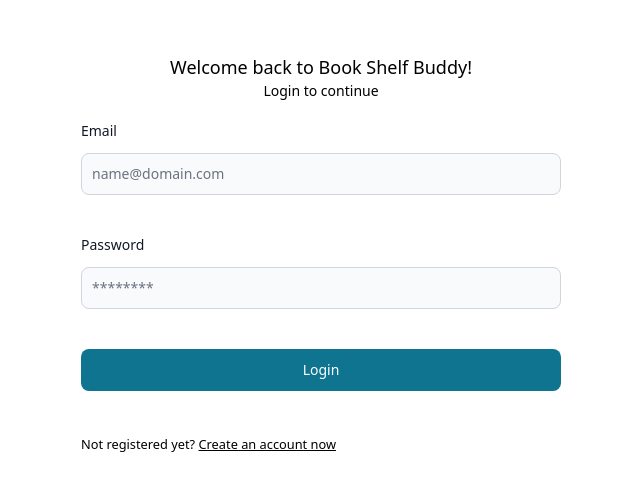
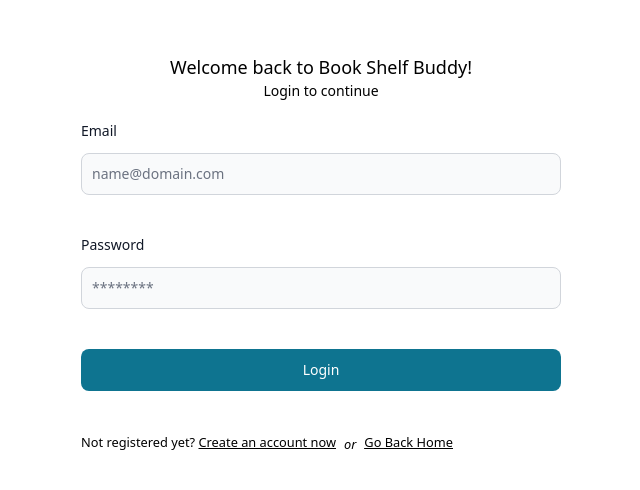
Before and after one commit to kobby18-50/react-library, a React (Vite) app: page /auth/login in a window 1280 px wide. Shown: the part 156-646 px from the top of the page, without its empty margins (319-959 px from the left). Built offline with nearby package versions, Linux system fonts and the light colour scheme.

Commit message:
add footer component and enhance navigation links

```diff
--- a/src/App.tsx
+++ b/src/App.tsx
@@ -8,6 +8,7 @@ import AddBook from './pages/AddBook'
 import Dashboard from './pages/Dashboard'
 import DashboardBook from './pages/DashboardBook'
 import EditBook from './pages/EditBook'
+import Footer from './components/Footer'
 
 
 function App() {
@@ -31,6 +32,7 @@ function App() {
       </Routes>
 
 
+
     </section>
   )
 }
--- /dev/null
+++ b/src/components/Footer.tsx
@@ -0,0 +1,9 @@
+const Footer = () => {
+    return (
+        <footer className="flex items-center justify-center ">
+            <p>Developed by <a href="https://ekwabena.netlify.app/" target="_blank" className="text-teal-900">Kwabena</a></p>
+        </footer>
+     );
+}
+
+export default Footer;
--- a/src/layouts/DashboardLayout.tsx
+++ b/src/layouts/DashboardLayout.tsx
@@ -1,4 +1,4 @@
-import { NavLink, useNavigate } from "react-router-dom";
+import { Link, NavLink, useNavigate } from "react-router-dom";
 import LOGO from '../assets/logo.png'
 
 const DashboardLayout = ({children} : {children : React.ReactNode}) => {
@@ -21,7 +21,9 @@ const DashboardLayout = ({children} : {children : React.ReactNode}) => {
          <section className="md:basis-[20%] basis-0 ">
             <div className="md:flex flex-col gap-y-10 h-screen fixed p-5 hidden">
                 <figure>
+                    <Link to='/'>
                     <img src={LOGO} alt="logo" className="w-24" />
+                    </Link>
 
                 </figure>
 
--- a/src/layouts/MainLayout.tsx
+++ b/src/layouts/MainLayout.tsx
@@ -1,4 +1,5 @@
 import CustomNav from "../components/CustomNav";
+import Footer from "../components/Footer";
 
 const MainLayout = ({ children }: { children: React.ReactNode }) => {
     return (
@@ -9,9 +10,11 @@ const MainLayout = ({ children }: { children: React.ReactNode }) => {
                 <CustomNav/>
 
                 <div>{children}</div>
+            <Footer/>
             </section>
 
             <section className="md:basis-[10%] basis-0 " />
+
 
         </main>
     );
--- a/src/pages/auth/Login.tsx
+++ b/src/pages/auth/Login.tsx
@@ -81,8 +81,9 @@ const Login = () => {
 
 
 
-                    <div>
-                        <small>Not registered yet? <Link className="underline" to={'/auth/register'}>Create an account now</Link></small>
+                    <div className="flex gap-x-2 items-center">
+                        <small>Not registered yet? <Link className="underline" to={'/auth/register'}>Create an account now</Link></small> <em><small>or</small></em>
+                        <small className="underline"><Link to='/'>Go Back Home</Link></small>
                     </div>
                 </form>
 
--- a/src/pages/auth/Register.tsx
+++ b/src/pages/auth/Register.tsx
@@ -87,8 +87,10 @@ const Register = () => {
                         <Button type="submit" className="w-full">Register</Button>
                     </div>}
 
-                    <div>
+                    <div className="flex items-center gap-x-2">
                         <small>Already have an account <Link className="underline" to={'/auth/login'}>Log in instead</Link></small>
+                        <em><small>or</small></em>
+                        <small className="underline"><Link to='/'>Go Back Home</Link></small>
                     </div>
                 </form>
             </main>
--- a/tailwind.config.js
+++ b/tailwind.config.js
@@ -1,8 +1,9 @@
+import flowbite from 'flowbite/plugin'
 /** @type {import('tailwindcss').Config} */
 export default {
   content: ['./src/**/*.{js,jsx,ts,tsx}', 'node_modules/flowbite-react/lib/esm/**/*.js'],
   theme: {
     extend: {},
   },
-  plugins: [require('flowbite/plugin'),],
+  plugins: [flowbite]
 }
```
